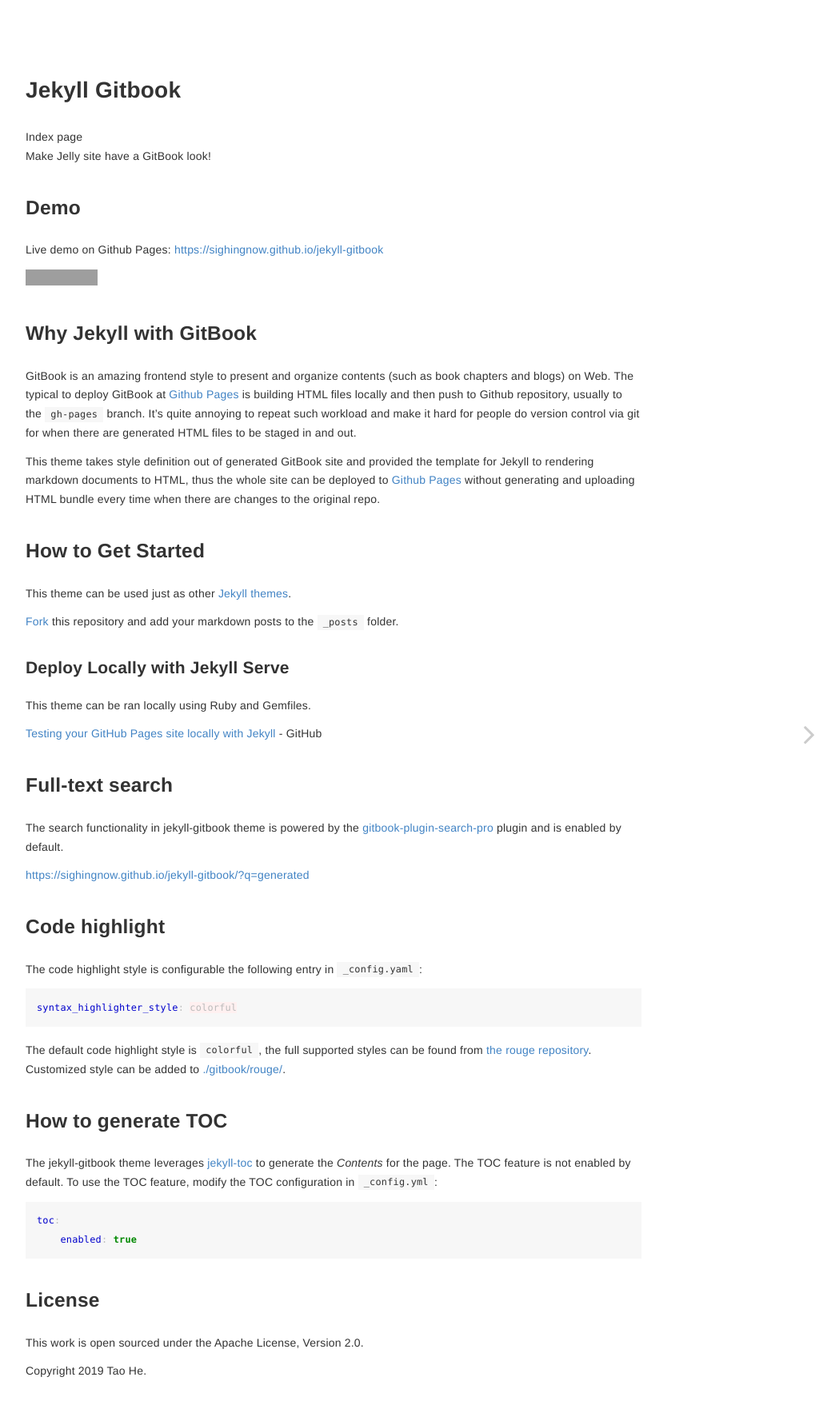
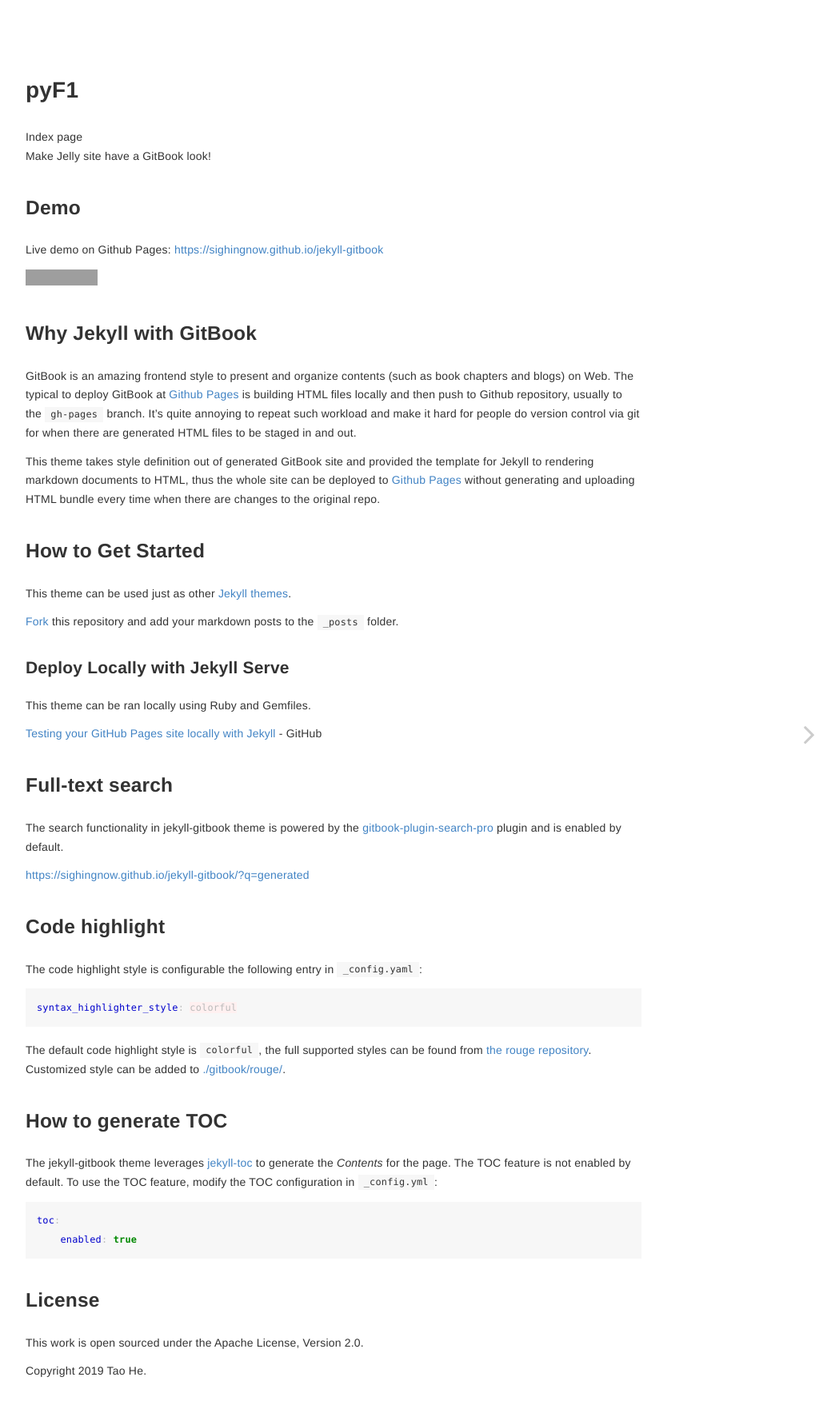
Before and after one commit to michalcie/pyF1, a Jekyll site: the page built from index.md, in a window 1280 px wide. Shown: the whole page at 80% size, without its empty margins (223-1272 px from the left). Built offline with Jekyll 4.4.1, drawn with Linux system fonts in a browser that asks for light colours; grey boxes are pictures that could not be loaded.

Commit message:
My info and link updated

```diff
--- a/_config.yml
+++ b/_config.yml
@@ -1,15 +1,15 @@
 # Configurations
-title:            Jekyll Gitbook
-longtitle:        Jekyll Gitbook
-author:           HE Tao
-email:            sighingnow@gmail.com
+title:            pyF1
+longtitle:        PyF1
+author:           michalcie
+email:            michal.cie@gmail.com
 description: >
   Build Jekyll site with the GitBook style.
 
 version:          1.0
 gitbook_version:  3.2.3
 
-url:              'https://sighingnow.github.io'
+url:              'https://michalcie.github.io'
 baseurl:          '/pyF1'
 rss:              RSS
 
--- a/_includes/toc-date.html
+++ b/_includes/toc-date.html
@@ -36,10 +36,9 @@
             {% endfor %}
 
             <li class="divider"></li>
-
             <li>
-                <a href="https://github.com/sighingnow/jekyll-gitbook/fork" target="blank" class="gitbook-link">
-                    Fork it Now!
+                <a href="https://github.com/michalcie/pyF1/fork" target="blank" class="gitbook-link">
+                    Fork pyF1 Now!
                 </a>
             </li>
         </ul>
```
